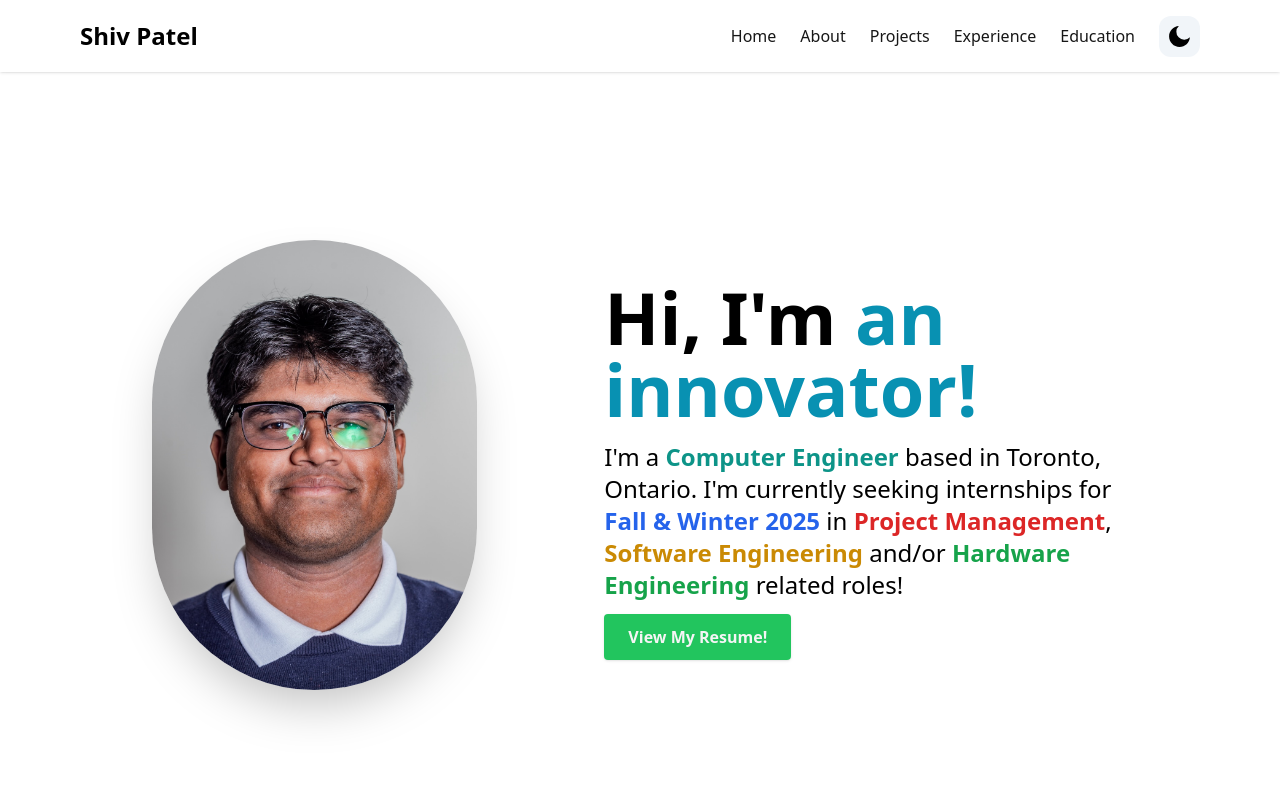
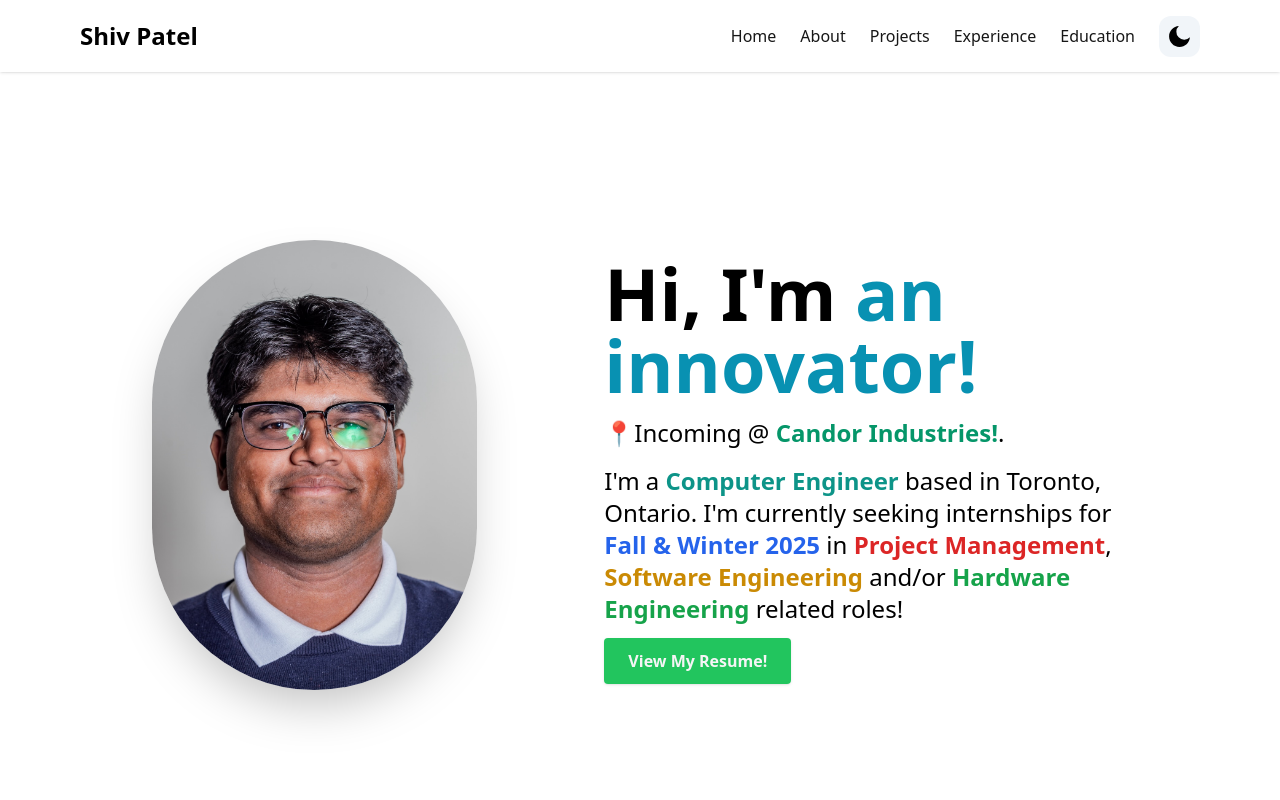
Before and after one commit to Shiv-sp/personalwebsite, a Next.js app: page / in a window 1280 px wide. Shown: the top 800 px of the page. Built offline with nearby package versions, Linux system fonts and the light colour scheme.

Commit message:
Update HeroSection.tsx

```diff
--- a/components/HeroSection.tsx
+++ b/components/HeroSection.tsx
@@ -57,6 +57,9 @@ const HeroSection = () => {
             Hi, I&#39;m{" "}
             <span className="text-cyan-600">{currentText}</span>
           </h1>
+          <p className="text-lg mt-4 mb-2 md:text-2xl">
+            📍Incoming @ <span className="font-semibold text-emerald-600">Candor Industries!</span>.
+          </p>
           <p className="text-lg mt-4 mb-6 md:text-2xl">
             I&#39;m a{" "}
             <span className="font-semibold text-teal-600">Computer Engineer</span>
```
